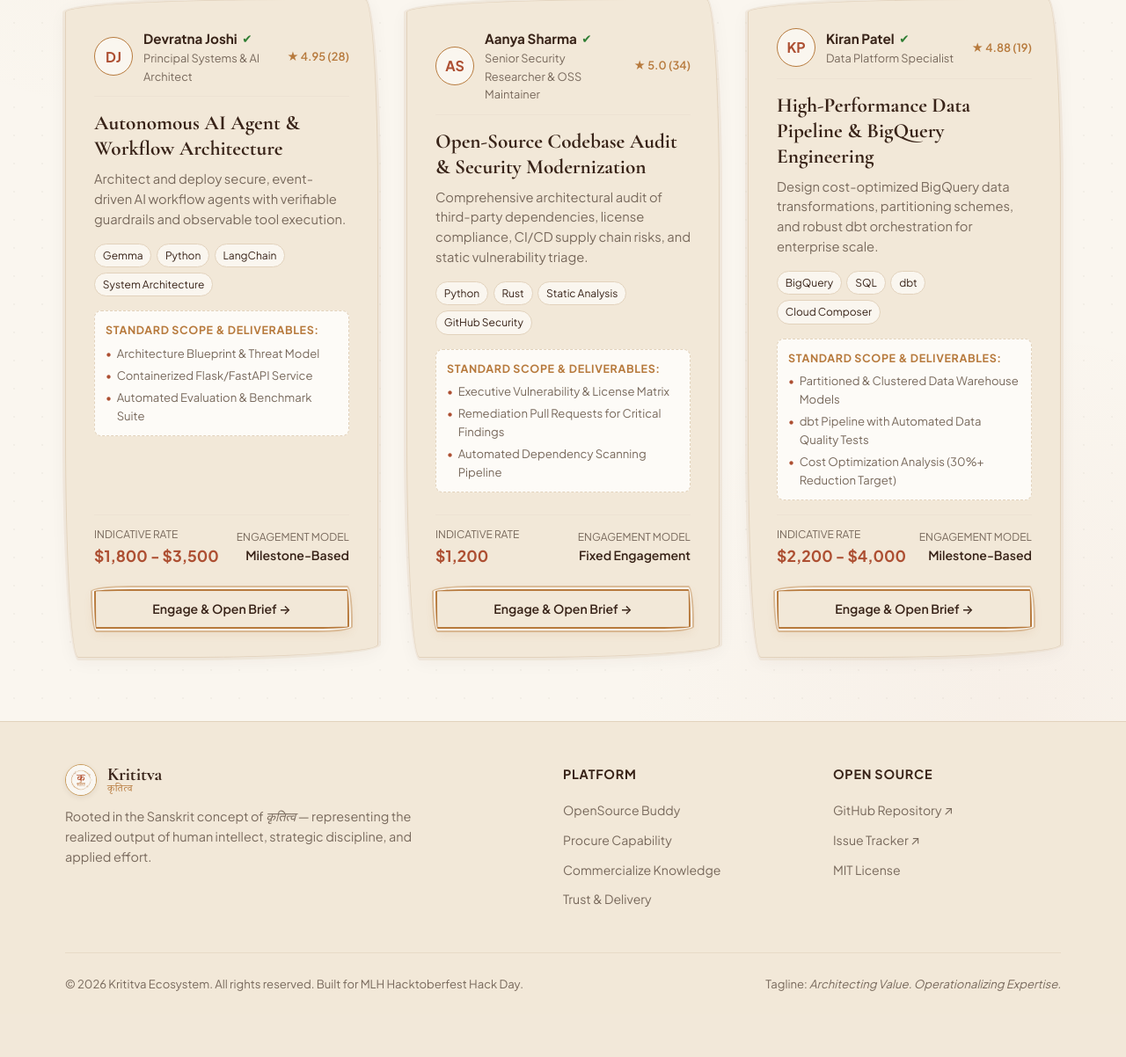
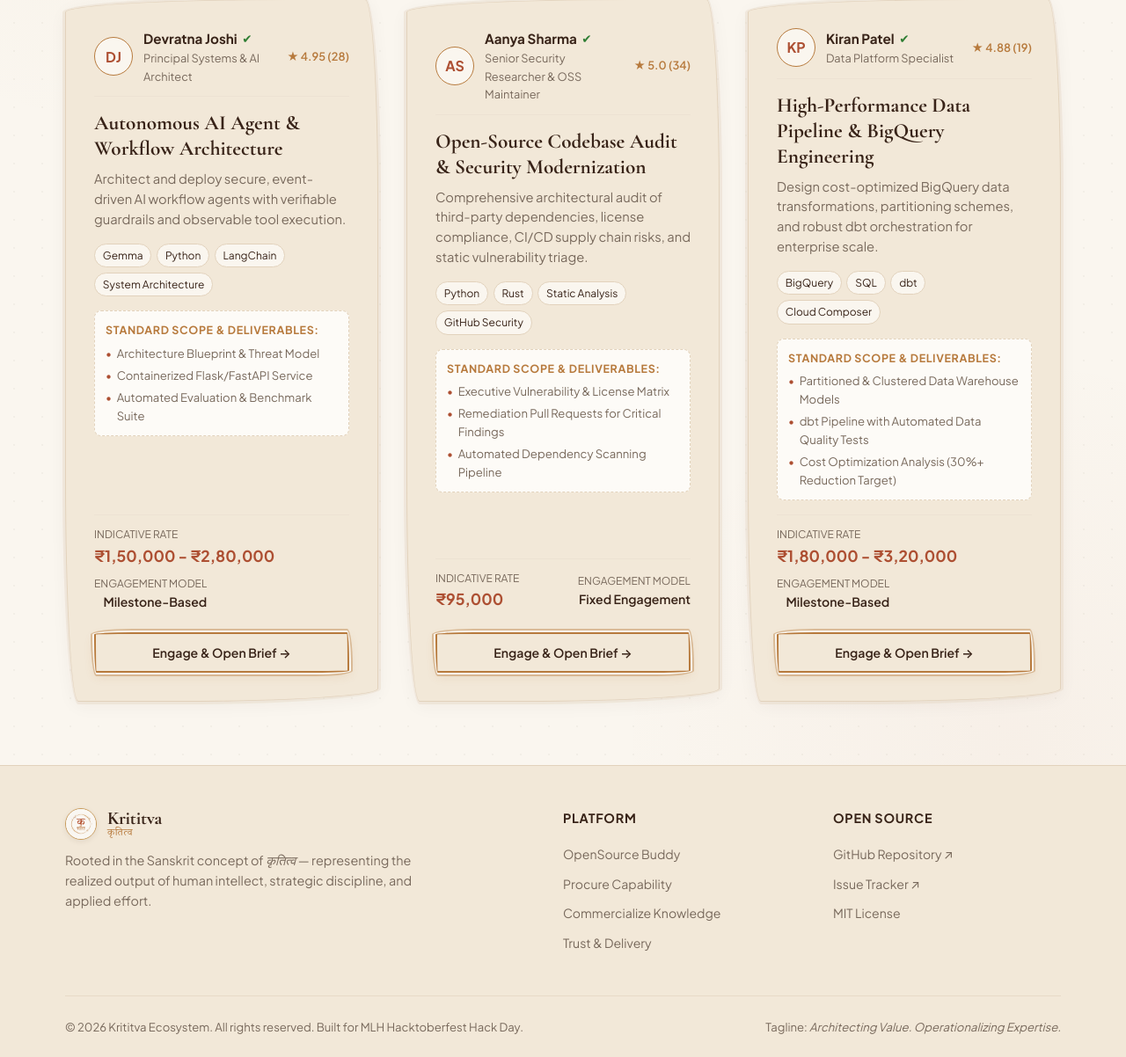
Before and after one commit to icyboei/Krititva-, a Flask app: page /exchange in a window 1280 px wide. Shown: the part 566-1768 px from the top of the page at 88% size. Before the commit the page ends 1693 px from the top, so only its background shows below. Run offline with Flask 3, Linux system fonts and the light colour scheme; some web fonts are replaced.

Commit message:
refactor: update currency from USD ($) to Indian Rupees (₹) across marketplace and workspace

```diff
--- a/app.py
+++ b/app.py
@@ -35,7 +35,7 @@ SERVICES_CATALOG = [
             "Deployment Runbook & SLA Documentation"
         ],
         "pricing_type": "Milestone-Based",
-        "indicative_pricing": "$1,800 - $3,500",
+        "indicative_pricing": "₹1,50,000 - ₹2,80,000",
         "typical_duration": "2 - 3 Weeks",
         "sla": "48h initial prototype, 99.9% uptime SLA"
     },
@@ -61,7 +61,7 @@ SERVICES_CATALOG = [
             "Maintainer Security Policy (SECURITY.md)"
         ],
         "pricing_type": "Fixed Engagement",
-        "indicative_pricing": "$1,200",
+        "indicative_pricing": "₹95,000",
         "typical_duration": "5 Business Days",
         "sla": "Comprehensive report within 72h"
     },
@@ -87,7 +87,7 @@ SERVICES_CATALOG = [
             "Pipeline Monitoring Dashboards"
         ],
         "pricing_type": "Milestone-Based",
-        "indicative_pricing": "$2,200 - $4,000",
+        "indicative_pricing": "₹1,80,000 - ₹3,20,000",
         "typical_duration": "3 Weeks",
         "sla": "Zero data-loss guarantee & monitored SLAs"
     }
@@ -111,14 +111,14 @@ ENGAGEMENT_WORKSPACE = {
         "avatar_initials": "DJ",
         "verified": True
     },
-    "total_value": "$3,200",
+    "total_value": "₹2,60,000",
     "scope_summary": "Design and operationalize a private retrieval pipeline with role-based access control, Gemma integration, and real-time citation validation.",
     "milestones": [
         {
             "id": 1,
             "title": "Architecture Blueprint & Threat Model",
             "due_date": "Completed Oct 12, 2026",
-            "amount": "$1,000",
+            "amount": "₹80,000",
             "status": "Approved & Released",
             "deliverable": "System Architecture PDF + OpenAPI Specification v1.0",
             "notes": "Reviewed and verified by Aura Logistics VP Engineering on Oct 12."
@@ -127,7 +127,7 @@ ENGAGEMENT_WORKSPACE = {
             "id": 2,
             "title": "Core Retrieval Pipeline & Guardrails Integration",
             "due_date": "Due Oct 22, 2026",
-            "amount": "$1,400",
+            "amount": "₹1,15,000",
             "status": "In Review",
             "deliverable": "PR #42: Vector Store integration with token verification middleware",
             "notes": "Delivered for review on Oct 16. Pending client sign-off."
@@ -136,7 +136,7 @@ ENGAGEMENT_WORKSPACE = {
             "id": 3,
             "title": "Evaluation Benchmarks & Production Runbook",
             "due_date": "Due Nov 02, 2026",
-            "amount": "$800",
+            "amount": "₹65,000",
             "status": "Upcoming",
             "deliverable": "Automated eval suite with >95% accuracy metric + Dockerized runbook",
             "notes": "Scheduled to begin immediately following Milestone 2 sign-off."
--- a/templates/exchange.html
+++ b/templates/exchange.html
@@ -165,8 +165,8 @@
 
       <div style="display: grid; grid-template-columns: 1fr 1fr; gap: var(--space-md);">
         <div>
-          <label style="display: block; font-weight: 600; font-size: 0.88rem; margin-bottom: 0.3rem;">Estimated Budget ($USD)</label>
-          <input type="text" id="brief-budget" placeholder="$2,000 - $3,500" required style="width: 100%; padding: 0.65rem 0.9rem; border: 1.5px solid var(--color-soft-border); border-radius: var(--radius-sm); font-family: var(--font-sans);">
+          <label style="display: block; font-weight: 600; font-size: 0.88rem; margin-bottom: 0.3rem;">Estimated Budget (₹ INR)</label>
+          <input type="text" id="brief-budget" placeholder="₹1,50,000 - ₹3,00,000" required style="width: 100%; padding: 0.65rem 0.9rem; border: 1.5px solid var(--color-soft-border); border-radius: var(--radius-sm); font-family: var(--font-sans);">
         </div>
         <div>
           <label style="display: block; font-weight: 600; font-size: 0.88rem; margin-bottom: 0.3rem;">Target Timeline</label>
@@ -222,8 +222,8 @@
 
       <div style="display: grid; grid-template-columns: 1fr 1fr; gap: var(--space-md);">
         <div>
-          <label style="display: block; font-weight: 600; font-size: 0.88rem; margin-bottom: 0.3rem;">Indicative Pricing ($USD)</label>
-          <input type="text" id="service-price" placeholder="$1,500 - $2,500" required style="width: 100%; padding: 0.65rem 0.9rem; border: 1.5px solid var(--color-soft-border); border-radius: var(--radius-sm); font-family: var(--font-sans);">
+          <label style="display: block; font-weight: 600; font-size: 0.88rem; margin-bottom: 0.3rem;">Indicative Pricing (₹ INR)</label>
+          <input type="text" id="service-price" placeholder="₹1,20,000 - ₹2,00,000" required style="width: 100%; padding: 0.65rem 0.9rem; border: 1.5px solid var(--color-soft-border); border-radius: var(--radius-sm); font-family: var(--font-sans);">
         </div>
         <div>
           <label style="display: block; font-weight: 600; font-size: 0.88rem; margin-bottom: 0.3rem;">Typical Duration</label>
```
